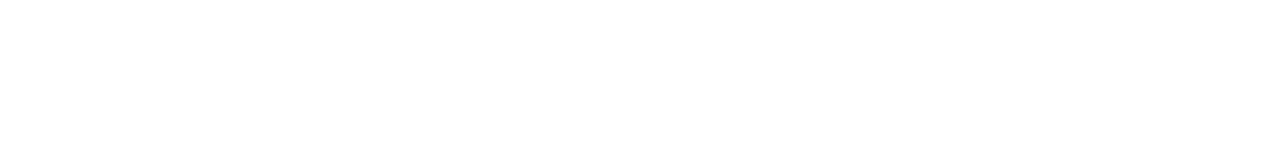
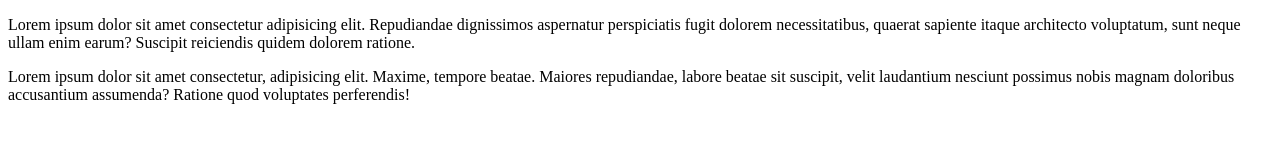
Before and after one commit to AndrzejZych/frontend--git-linux--project-0, a plain HTML site: page index.html in a window 1280 px wide. Drawn offline with Linux system fonts and the light colour scheme.

Commit message:
Content added

```diff
--- a/index.html
+++ b/index.html
@@ -1,11 +1,26 @@
 <!DOCTYPE html>
 <html lang="en">
+
 <head>
     <meta charset="UTF-8">
     <meta name="viewport" content="width=device-width, initial-scale=1.0">
     <title>Document</title>
 </head>
+
 <body>
 
+    <p>
+        Lorem ipsum dolor sit amet consectetur adipisicing elit. Repudiandae dignissimos aspernatur perspiciatis fugit
+        dolorem necessitatibus, quaerat sapiente itaque architecto voluptatum, sunt neque ullam enim earum? Suscipit
+        reiciendis quidem dolorem ratione.
+    </p>
+
+    <p>
+        Lorem ipsum dolor sit amet consectetur, adipisicing elit. Maxime, tempore beatae. Maiores repudiandae, labore
+        beatae sit suscipit, velit laudantium nesciunt possimus nobis magnam doloribus accusantium assumenda? Ratione
+        quod voluptates perferendis!
+    </p>
+
 </body>
+
 </html>
```
